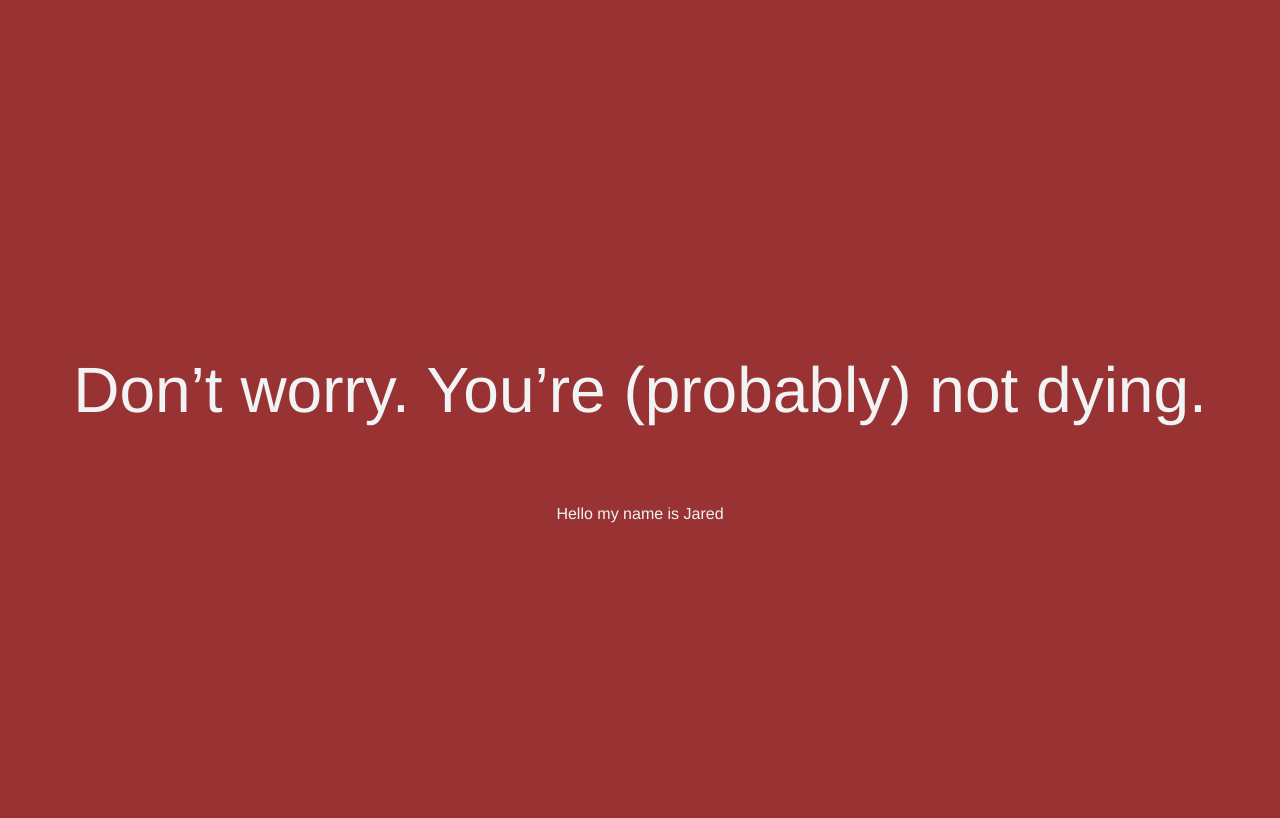
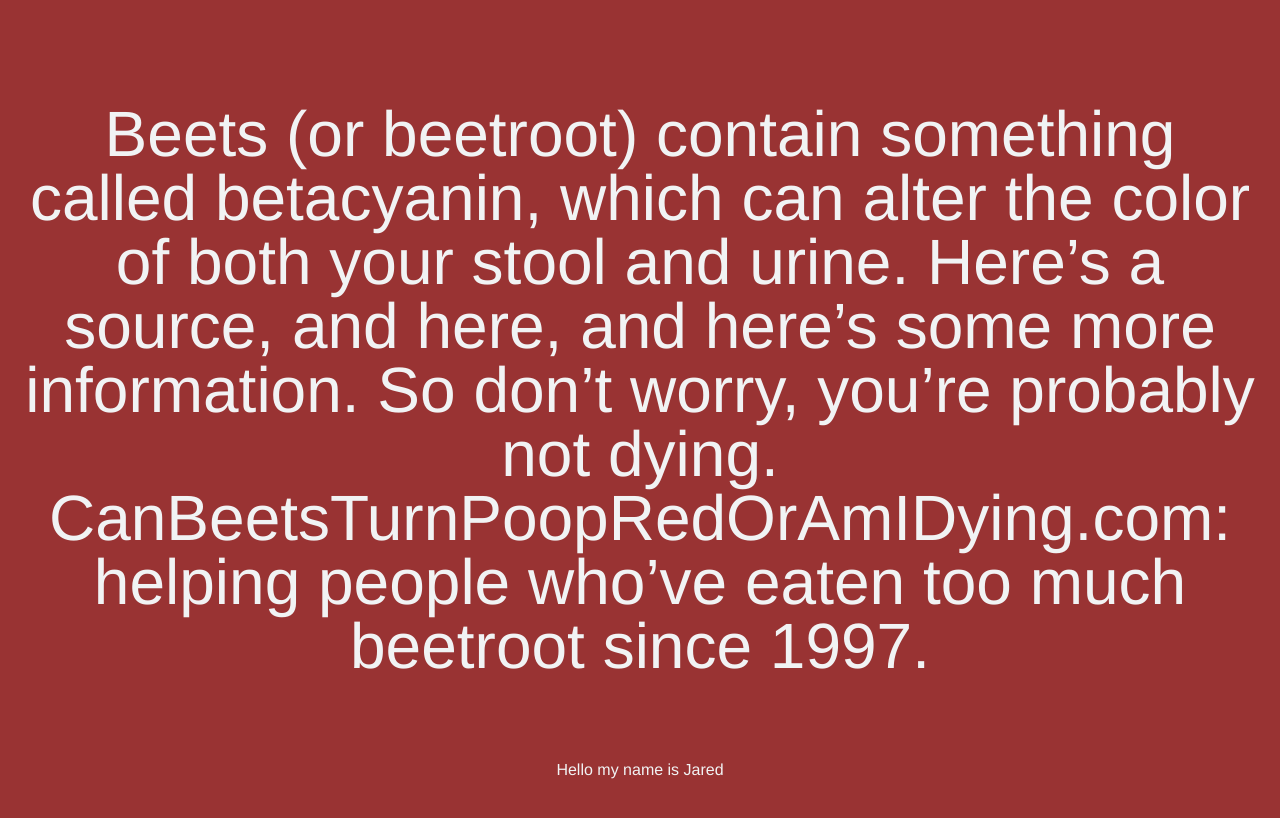
Before and after one commit to canbeetsturnpoopredoramidying/canbeetsturnpoopredoramidying, a Jekyll site: the page built from index.md, in a window 1280 px wide. Shown: the top 818 px of the page. Built offline with Jekyll 4.4.1, drawn with Linux system fonts in a browser that asks for light colours; some web fonts are replaced; our own code applies the rules of GitHub Pages for plain Markdown files.

Commit message:
Adding text
No links yet tho

```diff
--- a/index.md
+++ b/index.md
@@ -2,6 +2,9 @@
 layout: home
 image: 'android-chrome-192x192.png'
 ---
-# Don’t worry. You’re (probably) not dying.
+# Beets (or beetroot) contain something called betacyanin, which can alter the color of both your stool and urine. Here’s a source, and here, and here’s some more information. So don’t worry, you’re probably not dying.
+
+# CanBeetsTurnPoopRedOrAmIDying.com: helping people who’ve eaten too much beetroot since 1997.
+
 <br/><br/>
 <p style="text-align:center;">Hello my name is Jared</p>
```
